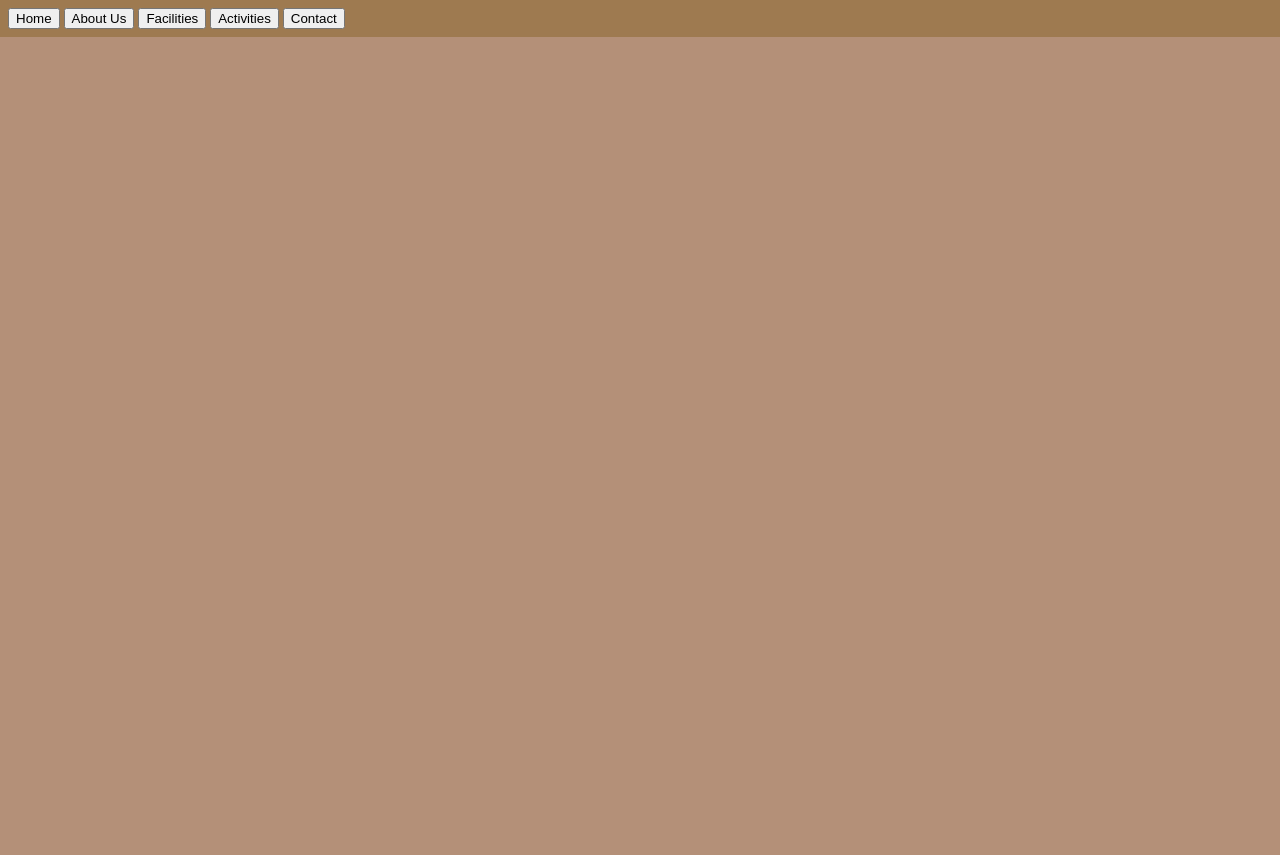
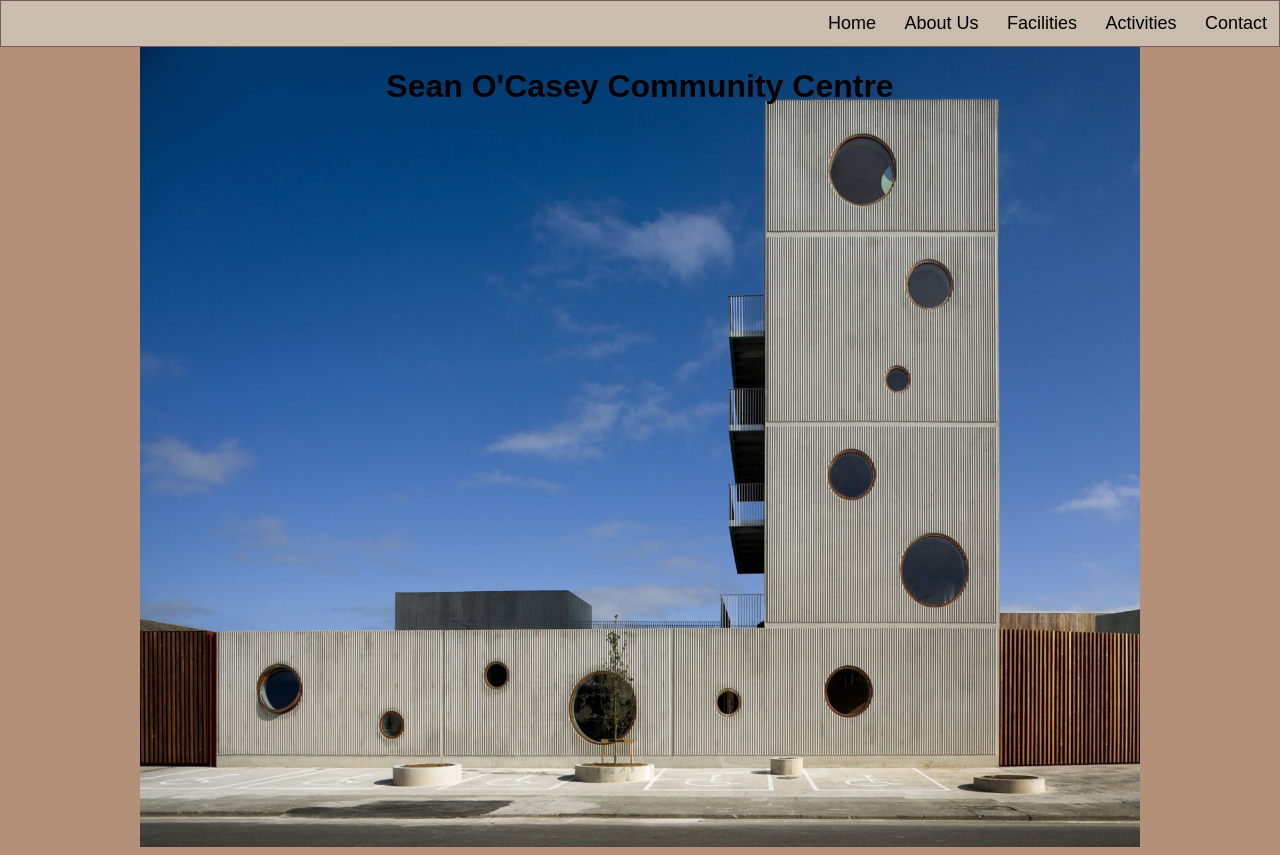
Before and after one commit to Jackintoshh/seanocaseycentre, a plain HTML site: page index.html in a window 1280 px wide. Before the commit the page ends 800 px from the top, so only its background shows below. Drawn offline with Linux system fonts and the light colour scheme.

```diff
--- a/index.html
+++ b/index.html
@@ -10,13 +10,21 @@
     <body>
         <header>
             <div class="navbar">
-                <button>Home</button>
-                <button>About Us</button>
-                <button>Facilities</button>
-                <button>Activities</button>
-                <button>Contact</button>
+                <div class="navButtons">
+                    <button class="navButton">Home</button>
+                    <button class="navButton">About Us</button>
+                    <button class="navButton">Facilities</button>
+                    <button class="navButton">Activities</button>
+                    <button class="navButton">Contact</button>
+                </div>
             </div>
         </header>
+        <div class="main">
+            <div class="introImages">
+                <img class="outsideBuilding" src="./images/SOCFrontPage.jpg" width="1000" height="800">
+                <div id="heading"><h1>Sean O'Casey Community Centre</h1></div>
+            </div>
+        </div>
     </body>
 
 </html>
--- a/styles/style.css
+++ b/styles/style.css
@@ -1,10 +1,39 @@
 body{
+    font-family: Arial, Helvetica, sans-serif;
     background-color: #b49078;
     margin-top: 0px;
 }
 
 .navbar{
-    background-color: #9e7a50;
+    background-color: #cabdae;
     margin: auto -8px;
-    padding: 8px;
+    padding: 0px;
+    text-align: right;
+    border: solid rgb(121, 88, 88);
+    border-width: 1px;
 }
+
+.navButton{
+    font-family: Arial, Helvetica, sans-serif;
+    font-size: 18px;
+    background-color: transparent;
+    padding: 12px;
+    border: 2px;
+    transition-duration: 0.2s;
+    cursor: pointer;
+}
+
+.navButton:hover{
+    background-color: #aa875d;
+
+}
+
+.introImages{
+    display: flex;
+    justify-content: center;
+}
+
+.introImages #heading{
+    position: absolute;
+
+}
```
Also changed, not shown: images/SOCFrontPage.jpg (added).
